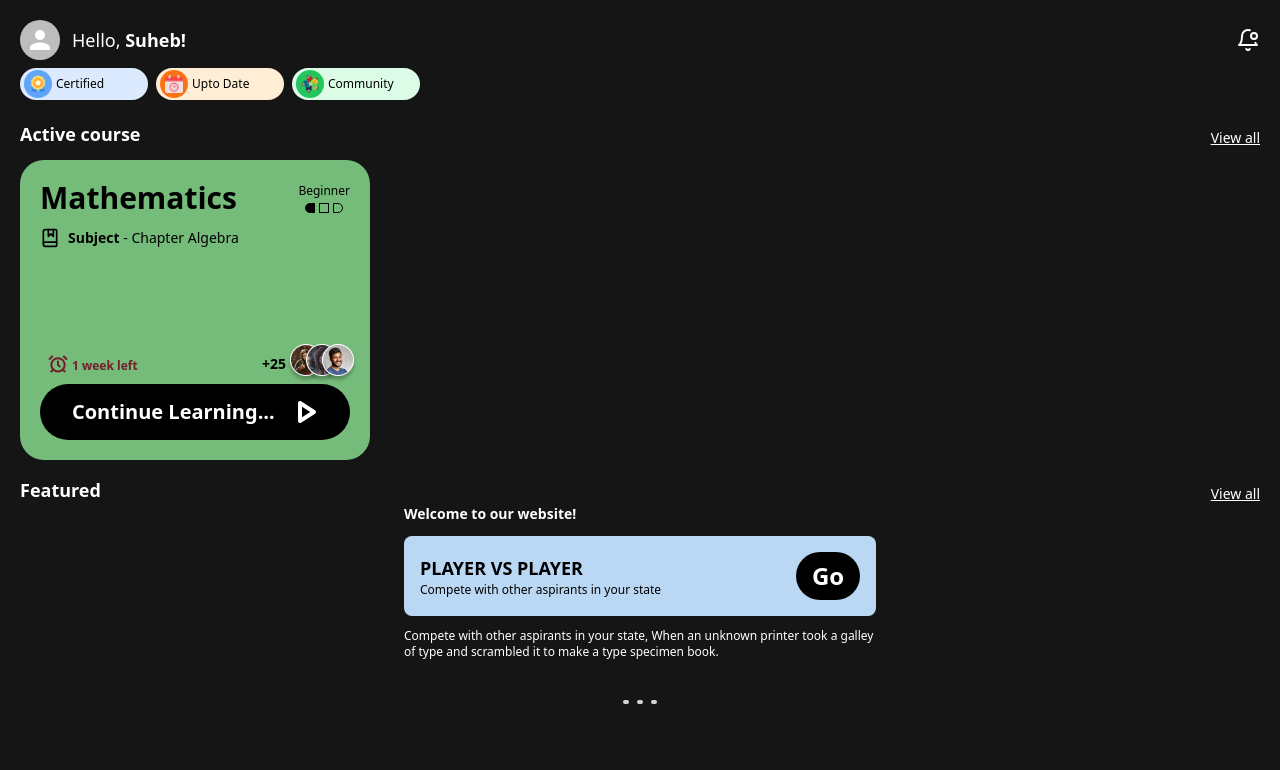
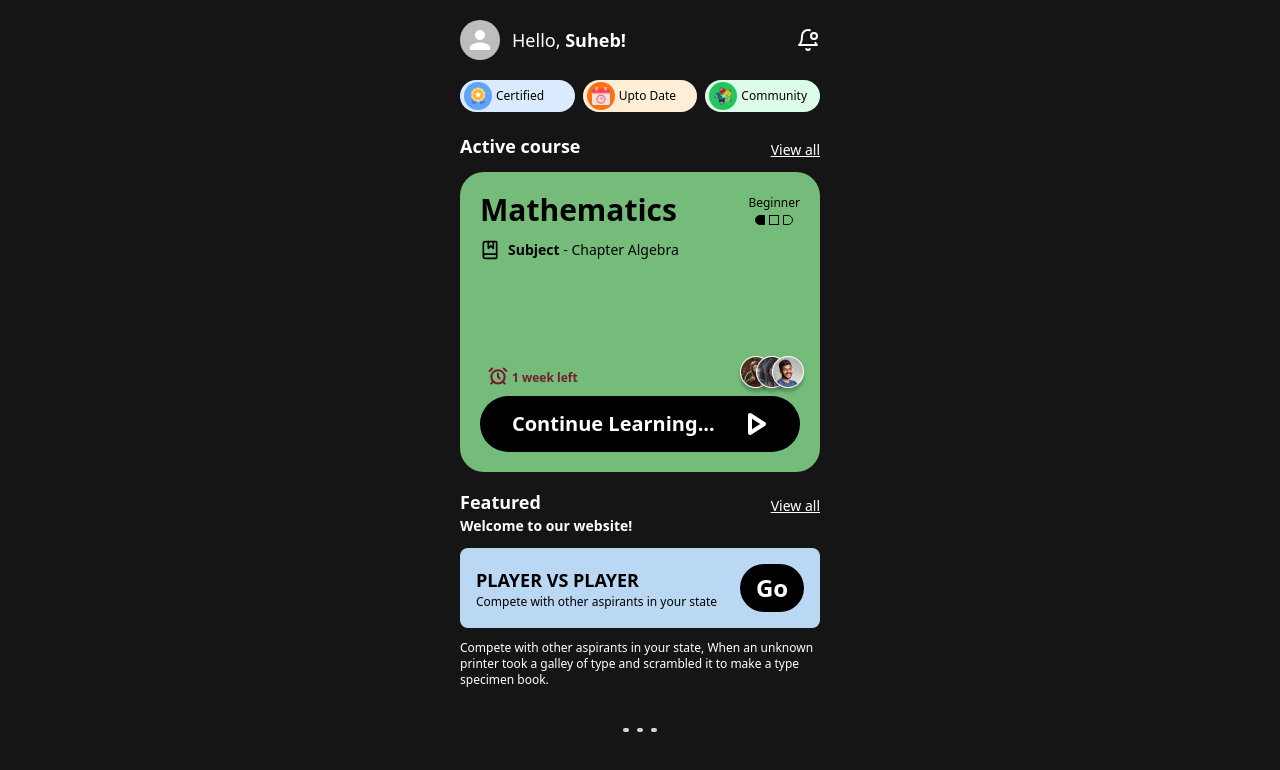
Before and after one commit to suhebism/Quiz-App, a Next.js app: page / in a window 1280 px wide. Shown: the top 770 px of the page. Built offline with nearby package versions, Linux system fonts and the light colour scheme.

Commit message:
slider pagination

```diff
--- a/app/page.js
+++ b/app/page.js
@@ -20,17 +20,17 @@ export default function Home() {
     levelUrl: level.id,
   }
   return (
-    <div>
+    <div className="relative w-full max-w-sm mx-auto">
       <Nav />
       <Badges />
-      <div className="px-5 flex justify-between items-end my-3">
+      <div className="flex justify-between items-end my-3 relative w-full max-w-lg mx-auto px-3">
         <h1 className="text-white text-lg font-black">Active course</h1>
         <Link href="/all-quiz">
           <h1 className="text-white text-sm font-normal underline">View all</h1>
         </Link>
       </div>
       <QuizCard quizLevelData={quizLevelData} />
-      <div className="px-5 flex justify-between items-end mt-4">
+      <div className=" flex justify-between items-end mt-4 px-3">
         <h1 className="text-white text-lg font-black">Featured</h1>
         <h1 className="text-white text-sm font-normal underline">View all</h1>
       </div>
--- a/app/subjects/[subjectId]/[chapterId]/[id]/page.jsx
+++ b/app/subjects/[subjectId]/[chapterId]/[id]/page.jsx
@@ -212,7 +212,7 @@ export default function QuizPage() {
       <AnimatePresence>
         {prompt && (
           <div
-            className="fixed z-50 h-screen w-screen bg-opacity-50 backdrop-blur-md  text-white flex items-center justify-center transition ease-in-out delay-500 duration-500"
+            className="fixed z-50 h-screen w-screen bg-opacity-50 backdrop-blur-lg  text-white flex items-center justify-center transition ease-in-out delay-500 duration-500"
             onClick={() => setPrompt(false)} // Close modal when clicking outside
           >
             <motion.div
@@ -271,7 +271,7 @@ export default function QuizPage() {
                   <label
                     className={`flex items-center justify-between py-3 px-5 w-full h-14 border-[1px] rounded-full text-white focus:outline-none transition-all duration-300 cursor-pointer ${
                       selectedAnswer === index
-                        ? "border-green-400 text-green-400"
+                        ? "border-green-400 text-green-400 border-2 transition-all duration-300"
                         : "border-gray-500 text-gray-500"
                     }`}
                     onClick={() => setSelectedAnswer(index)} // Handle selection on click
@@ -284,9 +284,9 @@ export default function QuizPage() {
                       onChange={() => setSelectedAnswer(index)}
                       className="hidden" // Hide the radio input
                     />
-                    <span className={`flex-grow text-lg transition-all duration-300  ${
+                    <span className={`flex-grow text-lg  transition-all duration-300  ${
                       selectedAnswer === index
-                        ? " text-green-400"
+                        ? " text-green-400 font-bold"
                         : "text-gray-500"
                     }`}>{option}</span>
                   </label>
--- a/components/Badges.jsx
+++ b/components/Badges.jsx
@@ -5,7 +5,7 @@ import calendar from "../public/icons/calendar.png";
 import partners from "../public/icons/partners.png";
 const Badges = () => {
   return (
-    <div className="flex flex-row gap-2 px-5">
+    <div className="flex flex-row gap-2 px-3 my-3">
       <Badge
           name="Certified"
           primary="bg-blue-400"
--- a/components/Nav.jsx
+++ b/components/Nav.jsx
@@ -29,7 +29,7 @@ const Nav = () => {
     }, [toggle]);
   return (
     <>
-    <div className="w-full flex justify-between items-center pt-5 px-5 ">
+    <div className="w-full flex justify-between items-center pt-5 px-3">
       <div className="flex items-center gap-3">
         <Avatar onClick={()=>(setToggle(true))} alt="Suheb Ahmed" src={avatar} />
         <h1 className="text-white font-base text-lg">Hello, <span className="font-extrabold">Suheb!</span></h1>
@@ -43,7 +43,7 @@ const Nav = () => {
         animate={{ x: 0 }}
         exit={{ x: -500 }}
         transition={{ ease: "easeInOut", duration: 0.5 }}
-        className="fixed w-screen h-screen bg-[#161515] bg-opacity-10 flex flex-col items-center backdrop-blur-lg z-10 top-0">
+        className="fixed w-full max-w-sm mx-auto px-5 h-screen bg-[#161515] bg-opacity-10 flex flex-col items-center backdrop-blur-lg z-10 top-0">
             <div className="text-white fixed top-2 right-2 cursor-pointer" onClick={()=>(setToggle(false))}>Close</div>
             <UserAvatar/>
             <div className="flex flex-col ga-10 w-full items-start px-5 gap-4">
--- a/components/QuizCard.jsx
+++ b/components/QuizCard.jsx
@@ -9,7 +9,7 @@ const QuizCard = ({ quizLevelData }) => {
   return (
     <Link
       href={`/subjects/${subjectUrl}/${chapterUrl}/${levelUrl}`}
-      className="mx-5 p-5 w-[350px] h-[300px] bg-[#75BC7B] rounded-3xl flex flex-col justify-between"
+      className="p-5 max-w-sm h-[300px] bg-[#75BC7B] rounded-3xl flex flex-col justify-between mx-3"
     >
       <div className="flex flex-col justify-between gap-3">
         <div className="flex items-center justify-between w-full">
@@ -36,7 +36,7 @@ const QuizCard = ({ quizLevelData }) => {
             <p className="font-bold text-xs text-[#741E2D]">1 week left</p>
           </div>
           <div className="flex items-center ">
-            <p className="font-semibold text-black text-sm mr-4">+25</p>
+            {/* <p className="font-semibold text-black text-sm mr-4">+25</p> */}
             <Participants />
           </div>
         </div>
--- a/components/Slider.jsx
+++ b/components/Slider.jsx
@@ -55,7 +55,7 @@ const Slider = () => {
   });
 
   return (
-    <div className="relative w-full max-w-lg mx-auto" {...handlers}>
+    <div className="relative w-full max-w-lg mx-auto px-3" {...handlers}>
       <div className="overflow-hidden">
         <div
           className="flex transition-transform duration-500"
@@ -64,7 +64,7 @@ const Slider = () => {
           {banners.map((banner) => (
             <div
               key={banner.id}
-              className="min-w-full flex flex-col items-start justify-start text-white px-5 gap-3 cursor-pointer select-none"
+              className="min-w-full flex flex-col items-start justify-start text-white gap-3 cursor-pointer select-none"
             >
               <h2 className="text-sm font-bold">{banner.text}</h2>
               <div className="bg-[#BAD8F4] h-20 w-full p-4 rounded-lg flex items-center justify-between">
@@ -86,9 +86,9 @@ const Slider = () => {
           <button
             key={index}
             onClick={() => goToBanner(index)}
-            className={`mx-1 w-[6px] h-1 rounded-full ${
+            className={`mx-1 w-[6px] h-1 rounded-full transition-all ease-in-out duration-300 ${
               index === currentIndex
-                ? " w-[44px] h-1 bg-gray-300"
+                ? " w-[60px] h-1 bg-gray-300"
                 : "bg-gray-300"
             }`}
           />
```
Also changed, not shown: 1 other file (tests, documents, lock files or other folders).
